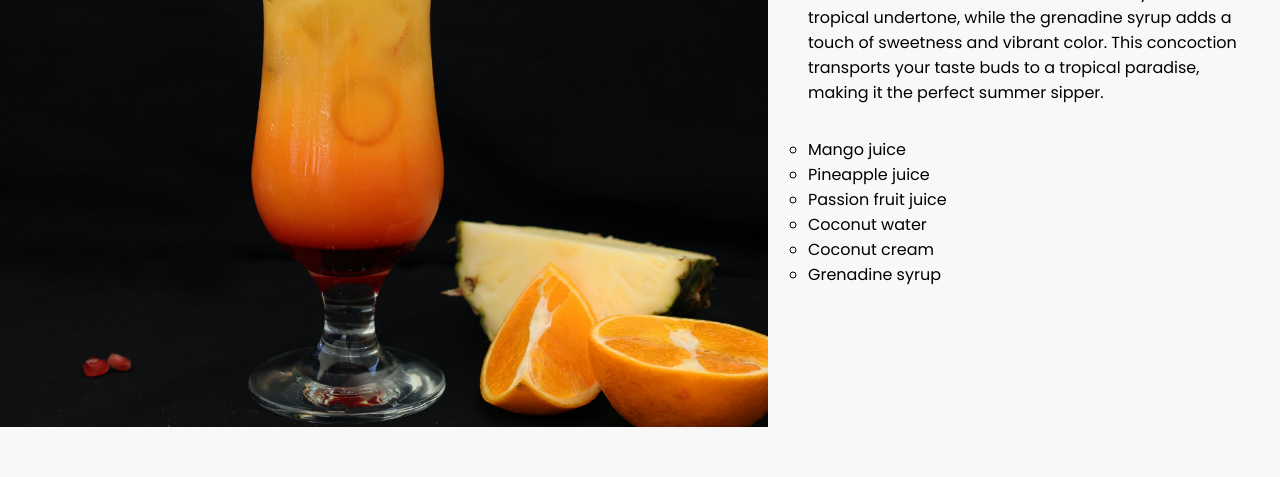
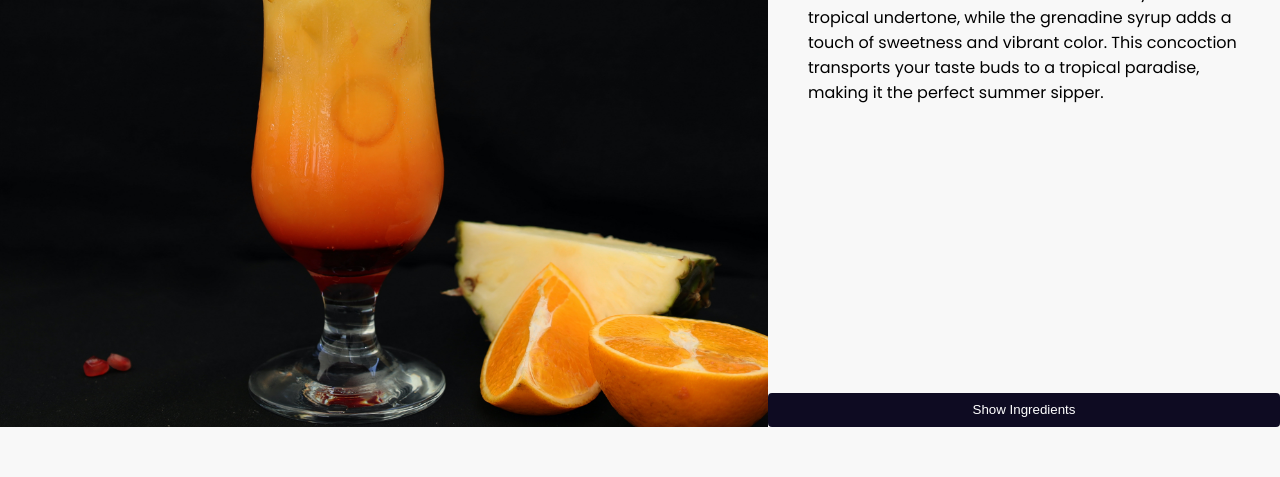
Before and after one commit to Rmhibbert/webAssignment, a SvelteKit app: page /Drinks in a window 1280 px wide. Shown: the part 1220-1697 px from the top of the page. Built offline with nearby package versions, Linux system fonts and the light colour scheme.

Commit message:
I have added in a button which hides and shows the ingrediants, this is controlled by javascript

```diff
--- a/src/routes/Drinks/+page.svelte
+++ b/src/routes/Drinks/+page.svelte
@@ -1,3 +1,11 @@
+<script>
+  let showIngredients = false;
+
+  function toggleIngredients() {
+    showIngredients = !showIngredients;
+  }
+</script>
+
 <h1>Drinks List</h1>
 
 <div class="alldrinks">
@@ -20,6 +28,7 @@
           </p>
         </div>
         <div class="ing">
+          {#if showIngredients}
             <ul>
               <li>Mango juice</li>
               <li>Pineapple juice</li>
@@ -28,7 +37,15 @@
               <li>Coconut cream</li>
               <li>Grenadine syrup</li>
             </ul>
+          {/if}
         </div>
+        <button on:click={toggleIngredients}>
+          {#if showIngredients}
+            Hide Ingredients
+          {:else}
+            Show Ingredients
+          {/if}
+        </button>
       </div>
     </div>
   </div>
@@ -153,6 +170,23 @@
 </div>
 
 <style>
+  button {
+    background: #0e0b22;
+    color: #fff;
+    padding: 0.6rem;
+    margin-top: 20px;
+    border: none;
+    border-radius: 4px;
+    display: flex;
+    align-content: center;
+    justify-content: center;
+  }
+
+  button:hover {
+    cursor: pointer;
+    background: #1e1d25;
+  }
+
   /* this sets up the spacing between the columns */
   .alldrinks {
     display: flex;
@@ -253,6 +287,7 @@
     width: 100%;
     align-items: start;
   }
+
   ul {
     list-style: circle;
   }
@@ -348,10 +383,9 @@
       font-size: 11px;
       padding: 0 20px;
     }
-    .ing{
+    .ing {
       font-size: 15px;
     }
-
   }
 
   @media screen and (max-width: 405px) {
@@ -364,7 +398,7 @@
     .name {
       font-size: 18px;
     }
-    .ing{
+    .ing {
       font-size: 14px;
     }
 
```
Lines whose indentation alone changed are shown as unchanged.
